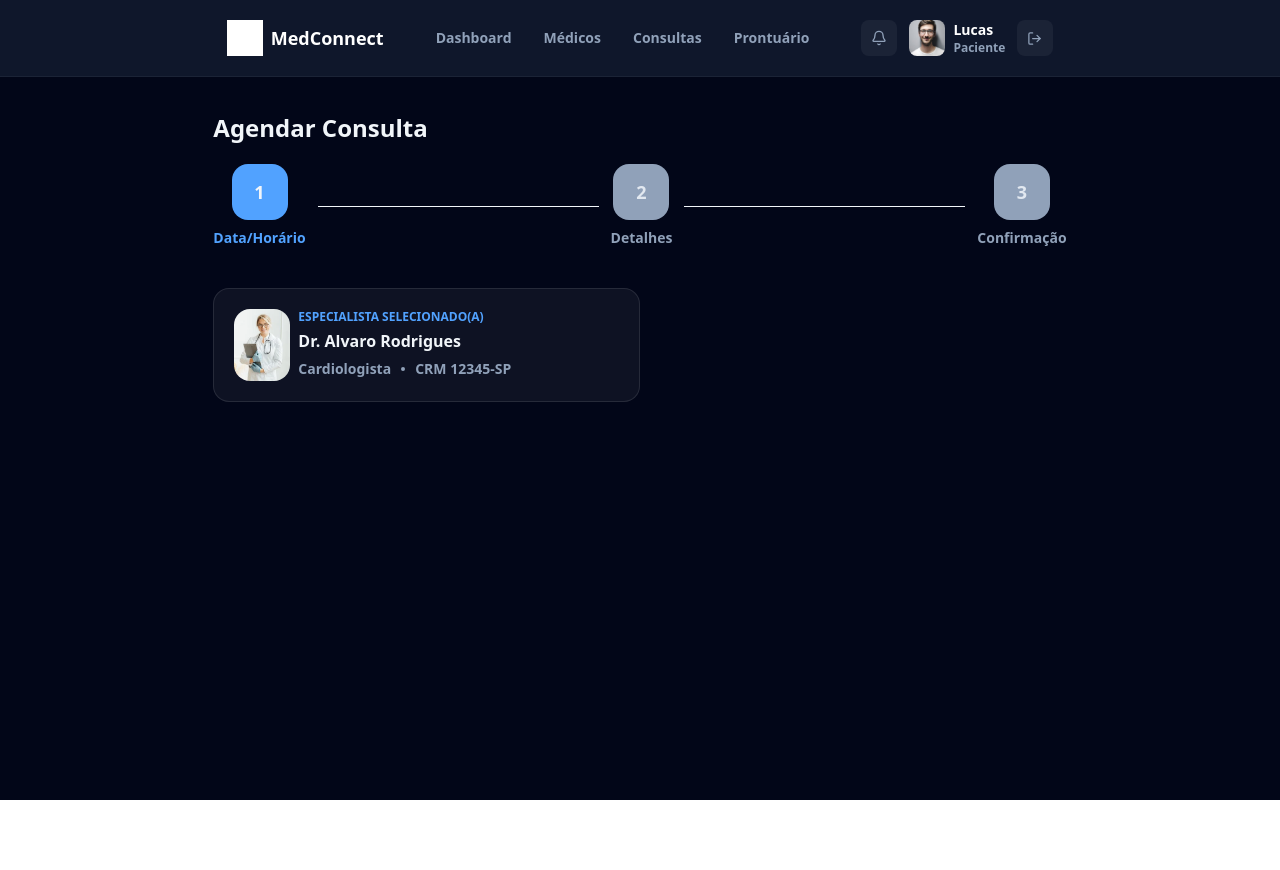
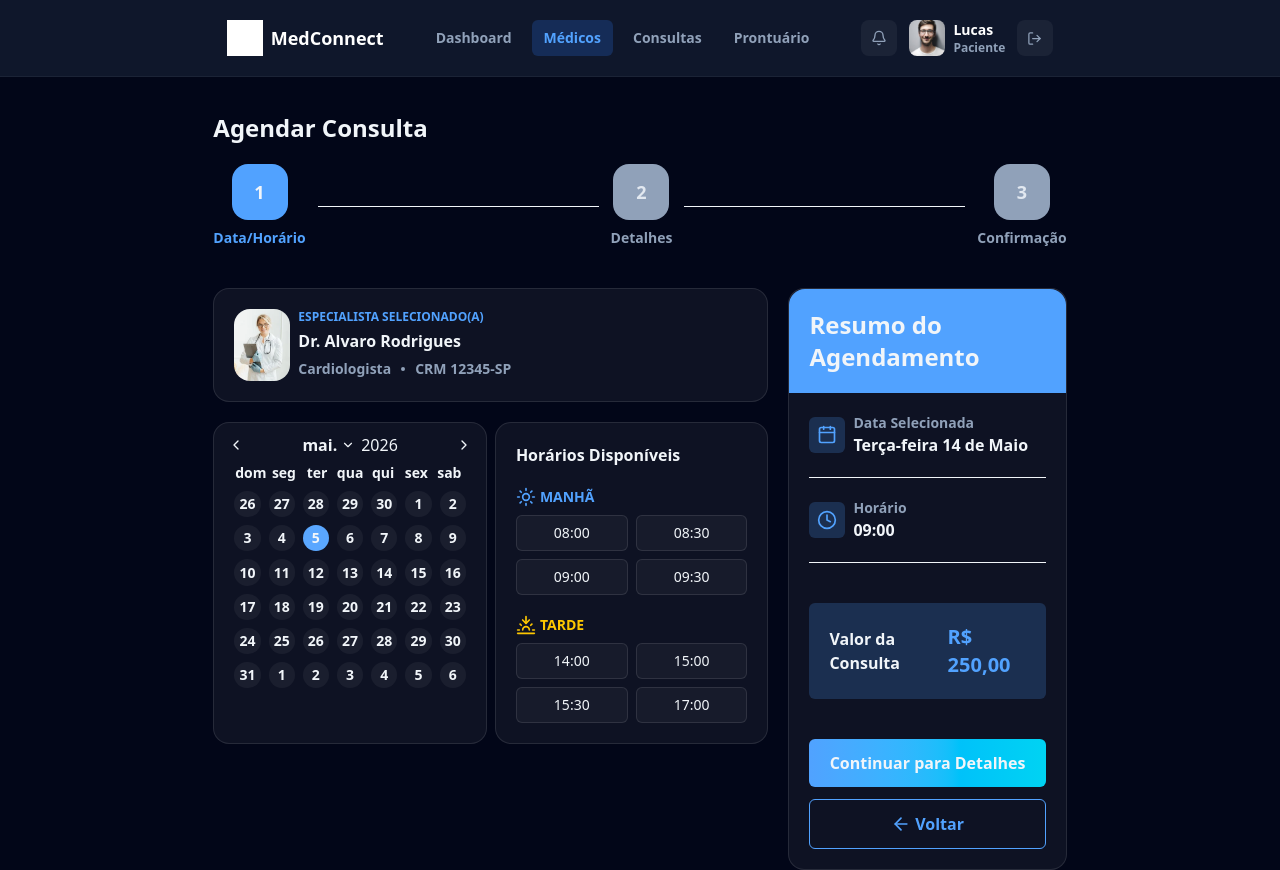
Before and after one commit to MatheusMartinsDeveloper/MedConnect, a Next.js app: page /user/patient/doctors/doctor/schedule in a window 1280 px wide. Before the commit the page ends 800 px from the top, so only its background shows below. Built offline with nearby package versions, Linux system fonts and the light colour scheme; grey boxes are pictures that could not be loaded.

Commit message:
feat(Patient Appointment): Build the first part of appointment

```diff
--- /dev/null
+++ b/app/components/patient/doctors/details/appointment/CalendarDate.tsx
@@ -0,0 +1,23 @@
+"use client"
+import { Calendar } from "@/components/ui/calendar"
+import { ptBR } from "date-fns/locale";
+import { useState } from "react";
+
+export function CalendarDate() {
+  const [date, setDate] = useState<Date | undefined>(new Date());
+
+  return (
+    <Calendar
+      className="w-full bg-white/5 border border-white/10 rounded-2xl p-5 [--cell-size:--spacing(1)]"
+      mode="single"
+      captionLayout="dropdown-months"
+      showOutsideDays
+      selected={date}
+      onSelect={setDate}
+      locale={ptBR}
+      modifiersClassNames={{
+        selected: "bg-blue-400 text-slate-100 !rounded-full",
+      }}
+    />
+  );
+}
--- a/app/components/patient/doctors/details/appointment/DoctorCard.tsx
+++ b/app/components/patient/doctors/details/appointment/DoctorCard.tsx
@@ -3,7 +3,7 @@ import Image from "next/image";
 
 export default function DoctorCard() {
     return (
-        <div className="flex gap-2 w-1/2 bg-white/5 border border-white/10 rounded-2xl p-5">
+        <div className="flex gap-2 w-full bg-white/5 border border-white/10 rounded-2xl p-5">
             <div className="relative w-14 h-auto">
                 <Image
                     className="object-cover rounded-2xl"
--- a/app/components/patient/doctors/details/appointment/DoctorDateSection.tsx
+++ b/app/components/patient/doctors/details/appointment/DoctorDateSection.tsx
@@ -1,9 +1,15 @@
+import { CalendarDate } from "./CalendarDate";
 import DoctorCard from "./DoctorCard";
+import TimePicker from "./TimePicker";
 
 export default function DoctorDateSection() {
     return (
-        <section className="flex flex-col w-2/3">
+        <section className="flex flex-col gap-5 w-full">
             <DoctorCard />
+            <div className="flex justify-between gap-2 w-full">
+                <CalendarDate />
+                <TimePicker />
+            </div>
         </section>
     );
 }
--- /dev/null
+++ b/app/components/patient/doctors/details/appointment/ResumeCard.tsx
@@ -0,0 +1,53 @@
+"use client";
+import { Separator } from "@/components/ui/separator";
+import { ArrowLeft, Calendar, Clock } from "lucide-react";
+import Link from "next/link";
+import { useRouter } from "next/navigation";
+
+export default function ResumeCard() {
+    const router = useRouter();
+
+    return (
+        <div className="flex flex-col justify-between w-1/2 bg-white/5 border border-white/10 rounded-2xl">
+            <div className="flex justify-start w-full bg-blue-400 rounded-tl-2xl rounded-tr-2xl p-5">
+                <h2 className="text-slate-100 text-2xl font-poppins font-bold">Resumo do <br /> Agendamento</h2>
+            </div>
+            <div className="flex flex-col gap-5 p-5">
+                <div className="flex items-center gap-2">
+                    <div className="bg-blue-400/20 rounded-md p-2">
+                        <Calendar className="text-blue-400" size={20} />
+                    </div>
+                    <div className="flex flex-col">
+                        <span className="text-slate-400 text-sm font-inter font-bold">Data Selecionada</span>
+                        <span className="text-slate-100 text-base font-poppins font-bold">Terça-feira 14 de Maio</span>
+                    </div>
+                </div>
+                <Separator className="bg-slate-100 w-full h-1" orientation="horizontal" />
+                <div className="flex items-center gap-2">
+                    <div className="bg-blue-400/20 rounded-md p-2">
+                        <Clock className="text-blue-400" size={20} />
+                    </div>
+                    <div className="flex flex-col">
+                        <span className="text-slate-400 text-sm font-inter font-bold">Horário</span>
+                        <span className="text-slate-100 text-base font-poppins font-bold">09:00</span>
+                    </div>
+                </div>
+                <Separator className="bg-slate-100 w-full h-1" orientation="horizontal" />
+            </div>
+            <div className="p-5 w-full">
+                <div className="flex justify-between items-center w-full bg-blue-400/20 rounded-md p-5">
+                    <div>
+                        <span className="text-slate-100 text-base font-inter font-bold">Valor da Consulta</span>
+                    </div>
+                    <div>
+                        <span className="text-blue-400 text-xl font-poppins font-bold">R$ 250,00</span>
+                    </div>
+                </div>
+            </div>
+            <div className="space-y-3 p-5 w-full">
+                <Link className="flex justify-center bg-linear-to-r from-blue-400 to-cyan-400 rounded-md p-3 text-slate-100 text-base font-poppins font-bold" href={""}>Continuar para Detalhes</Link>
+                <Link className="flex justify-center items-center gap-1 border border-blue-400 rounded-md p-3 text-blue-400 text-base font-poppins font-bold" onClick={() => router.back()} href={""}><ArrowLeft size={20} /> Voltar</Link>
+            </div>
+        </div>
+    );
+}
--- /dev/null
+++ b/app/components/patient/doctors/details/appointment/TimePicker.tsx
@@ -0,0 +1,45 @@
+"use client";
+import { ToggleGroup, ToggleGroupItem } from "@/components/ui/toggle-group";
+import { Sun, Sunset } from "lucide-react";
+import { Controller, useForm } from "react-hook-form";
+
+export default function TimePicker() {
+    const { control } = useForm();
+
+    return (
+        <div className="flex flex-col gap-5 w-full bg-white/5 border border-white/10 rounded-2xl p-5">
+            <h2 className="text-slate-100 text-base font-poppins font-bold">Horários Disponíveis</h2>
+            <Controller
+                name="hour"
+                control={control}
+                render={({ field }) => (
+                    <ToggleGroup
+                        className="flex flex-col gap-5 w-full"
+                        type="single"
+                        value={field.value}
+                        onValueChange={field.onChange}
+                    >
+                        <div className="flex flex-col gap-2 w-full">
+                            <span className="flex items-center gap-1 text-blue-400 text-sm uppercase font-poppins font-bold"><Sun className="text-blue-400" size={20} /> Manhã</span>
+                            <div className="grid grid-cols-2 gap-2 w-full">
+                                <ToggleGroupItem className="bg-white/4 border border-white/10 rounded-md text-slate-100 text-sm font-inter transition-all delay-75 hover:bg-blue-400/10 hover:text-blue-400 hover:border-blue-400" value="A+">08:00</ToggleGroupItem>
+                                <ToggleGroupItem className="bg-white/4 border border-white/10 rounded-md text-slate-100 text-sm font-inter transition-all delay-75 hover:bg-blue-400/10 hover:text-blue-400 hover:border-blue-400" value="A-">08:30</ToggleGroupItem>
+                                <ToggleGroupItem className="bg-white/4 border border-white/10 rounded-md text-slate-100 text-sm font-inter transition-all delay-75 hover:bg-blue-400/10 hover:text-blue-400 hover:border-blue-400" value="B+">09:00</ToggleGroupItem>
+                                <ToggleGroupItem className="bg-white/4 border border-white/10 rounded-md text-slate-100 text-sm font-inter transition-all delay-75 hover:bg-blue-400/10 hover:text-blue-400 hover:border-blue-400" value="B-">09:30</ToggleGroupItem>
+                            </div>
+                        </div>
+                        <div className="flex flex-col gap-2 w-full">
+                            <span className="flex items-center gap-1 text-yellow-400 text-sm uppercase font-poppins font-bold"><Sunset className="text-yellow-400" size={20} /> Tarde</span>
+                            <div className="grid grid-cols-2 gap-2 w-full">
+                                <ToggleGroupItem className="bg-white/4 border border-white/10 rounded-md text-slate-100 text-sm font-inter transition-all delay-75 hover:bg-blue-400/10 hover:text-blue-400 hover:border-blue-400" value="AB+">14:00</ToggleGroupItem>
+                                <ToggleGroupItem className="bg-white/4 border border-white/10 rounded-md text-slate-100 text-sm font-inter transition-all delay-75 hover:bg-blue-400/10 hover:text-blue-400 hover:border-blue-400" value="AB-">15:00</ToggleGroupItem>
+                                <ToggleGroupItem className="bg-white/4 border border-white/10 rounded-md text-slate-100 text-sm font-inter transition-all delay-75 hover:bg-blue-400/10 hover:text-blue-400 hover:border-blue-400" value="0+">15:30</ToggleGroupItem>
+                                <ToggleGroupItem className="bg-white/4 border border-white/10 rounded-md text-slate-100 text-sm font-inter transition-all delay-75 hover:bg-blue-400/10 hover:text-blue-400 hover:border-blue-400" value="0-">17:00</ToggleGroupItem>
+                            </div>
+                        </div>
+                    </ToggleGroup>
+                )}
+            />
+        </div>
+    );
+}
--- a/app/components/shared/Header.tsx
+++ b/app/components/shared/Header.tsx
@@ -23,7 +23,7 @@ export default function Header() {
                 </div>
                 <nav className="flex items-center gap-2">
                     <Link className={`text-sm font-poppins font-semibold rounded-md px-3 py-2 transition-all delay-75 ${pathname == "/user/patient" ? "text-blue-400 bg-blue-500/20" : "text-slate-400 hover:text-white hover:bg-white/5"}`} href={"/user/patient"}>Dashboard</Link>
-                    <Link className={`text-sm font-poppins font-semibold rounded-md px-3 py-2 transition-all delay-75 ${pathname == "/user/patient/doctors" ? "text-blue-400 bg-blue-500/20" : "text-slate-400 hover:text-white hover:bg-white/5"}`} href={"/user/patient/doctors"}>Médicos</Link>
+                    <Link className={`text-sm font-poppins font-semibold rounded-md px-3 py-2 transition-all delay-75 ${pathname == "/user/patient/doctors" || "/user/patient/doctors/doctor" ? "text-blue-400 bg-blue-500/20" : "text-slate-400 hover:text-white hover:bg-white/5"}`} href={"/user/patient/doctors"}>Médicos</Link>
                     <Link className={`text-sm font-poppins font-semibold rounded-md px-3 py-2 transition-all delay-75 ${pathname == "/user/patient/appointments" ? "text-blue-400 bg-blue-500/20" : "text-slate-400 hover:text-white hover:bg-white/5"}`} href={"/user/patient/appointments"}>Consultas</Link>
                     <Link className={`text-sm font-poppins font-semibold rounded-md px-3 py-2 transition-all delay-75 ${pathname == "/user/patient/report" ? "text-blue-400 bg-blue-500/20" : "text-slate-400 hover:text-white hover:bg-white/5"}`} href={"/user/patient/report"}>Prontuário</Link>
                 </nav>
--- a/app/user/patient/doctors/doctor/schedule/page.tsx
+++ b/app/user/patient/doctors/doctor/schedule/page.tsx
@@ -1,11 +1,15 @@
 import TitleSection from "@/app/components/patient/doctors/details/appointment/TitleSection";
 import DoctorDateSection from "@/app/components/patient/doctors/details/appointment/DoctorDateSection";
+import ResumeCard from "@/app/components/patient/doctors/details/appointment/ResumeCard";
 
 export default function Schedule() {
     return (
-        <main className="flex flex-col items-center gap-10 w-full pt-28">
+        <main className="flex flex-col justify-center items-center gap-10 w-full pt-28">
             <TitleSection />
-            <DoctorDateSection />
+            <div className="flex gap-5 w-2/3">
+                <DoctorDateSection />
+                <ResumeCard />
+            </div>
         </main>
     );
 }
--- a/components/ui/calendar.tsx
+++ b/components/ui/calendar.tsx
@@ -46,7 +46,7 @@ function Calendar({
       classNames={{
         root: cn("w-fit", defaultClassNames.root),
         months: cn(
-          "relative flex flex-col gap-4 md:flex-row",
+          "relative flex flex-col gap-4 md:flex-row text-slate-100",
           defaultClassNames.months
         ),
         month: cn("flex w-full flex-col gap-4", defaultClassNames.month),
@@ -69,7 +69,7 @@ function Calendar({
           defaultClassNames.month_caption
         ),
         dropdowns: cn(
-          "flex h-(--cell-size) w-full items-center justify-center gap-1.5 text-sm font-medium",
+          "flex h-(--cell-size) w-full items-center justify-center gap-1.5 text-base font-medium",
           defaultClassNames.dropdowns
         ),
         dropdown_root: cn(
@@ -81,19 +81,19 @@ function Calendar({
           defaultClassNames.dropdown
         ),
         caption_label: cn(
-          "font-medium select-none",
+          "font-bold select-none",
           captionLayout === "label"
             ? "text-sm"
-            : "flex items-center gap-1 rounded-(--cell-radius) text-sm [&>svg]:size-3.5 [&>svg]:text-muted-foreground",
+            : "flex items-center gap-1 rounded-(--cell-radius) text-base [&>svg]:size-3.5 [&>svg]:text-muted-foreground",
           defaultClassNames.caption_label
         ),
-        table: "w-full border-collapse",
+        //table: "w-full border-collapse",
         weekdays: cn("flex", defaultClassNames.weekdays),
         weekday: cn(
-          "flex-1 rounded-(--cell-radius) text-[0.8rem] font-normal text-muted-foreground select-none",
+          "flex-1 rounded-(--cell-radius) text-sm font-bold text-muted-foreground select-none",
           defaultClassNames.weekday
         ),
-        week: cn("mt-2 flex w-full", defaultClassNames.week),
+        week: cn("mt-2 flex gap-2 w-full", defaultClassNames.week),
         week_number_header: cn(
           "w-(--cell-size) select-none",
           defaultClassNames.week_number_header
@@ -210,7 +210,7 @@ function CalendarDayButton({
       data-range-end={modifiers.range_end}
       data-range-middle={modifiers.range_middle}
       className={cn(
-        "relative isolate z-50 bg-white/10 hover:bg-blue-400 flex aspect-square size-auto w-full min-w-(--cell-size) flex-col gap-1 border-0 leading-none font-normal group-data-[focused=true]/day:relative group-data-[focused=true]/day:z-10 group-data-[focused=true]/day:border-ring group-data-[focused=true]/day:ring-[3px] group-data-[focused=true]/day:ring-ring/50 data-[range-end=true]:rounded-(--cell-radius) data-[range-end=true]:rounded-r-(--cell-radius) data-[range-end=true]:bg-primary data-[range-end=true]:text-primary-foreground data-[range-middle=true]:rounded-none data-[range-middle=true]:bg-muted data-[range-middle=true]:text-foreground data-[range-start=true]:rounded-(--cell-radius) data-[range-start=true]:rounded-l-(--cell-radius) data-[range-start=true]:bg-primary data-[range-start=true]:text-primary-foreground data-[selected-single=true]:bg-primary data-[selected-single=true]:text-primary-foreground dark:hover:text-foreground [&>span]:text-xs [&>span]:opacity-70",
+        "relative isolate z-50 bg-white/5 hover:bg-blue-400 flex aspect-square size-auto w-full min-w-(--cell-size) flex-col gap-10 border-0 leading-none font-poppins font-bold group-data-[focused=true]/day:relative group-data-[focused=true]/day:z-10 group-data-[focused=true]/day:border-ring group-data-[focused=true]/day:ring-[3px] group-data-[focused=true]/day:ring-ring/50 data-[range-end=true]:rounded-(--cell-radius) data-[range-end=true]:rounded-r-(--cell-radius) data-[range-end=true]:bg-primary data-[range-end=true]:text-primary-foreground data-[range-middle=true]:rounded-none data-[range-middle=true]:bg-muted data-[range-middle=true]:text-foreground data-[range-start=true]:rounded-(--cell-radius) data-[range-start=true]:rounded-l-(--cell-radius) data-[range-start=true]:bg-primary data-[range-start=true]:text-primary-foreground data-[selected-single=true]:bg-primary data-[selected-single=true]:text-primary-foreground dark:hover:text-foreground [&>span]:text-xs [&>span]:opacity-70",
         defaultClassNames.day,
         className
       )}
```
